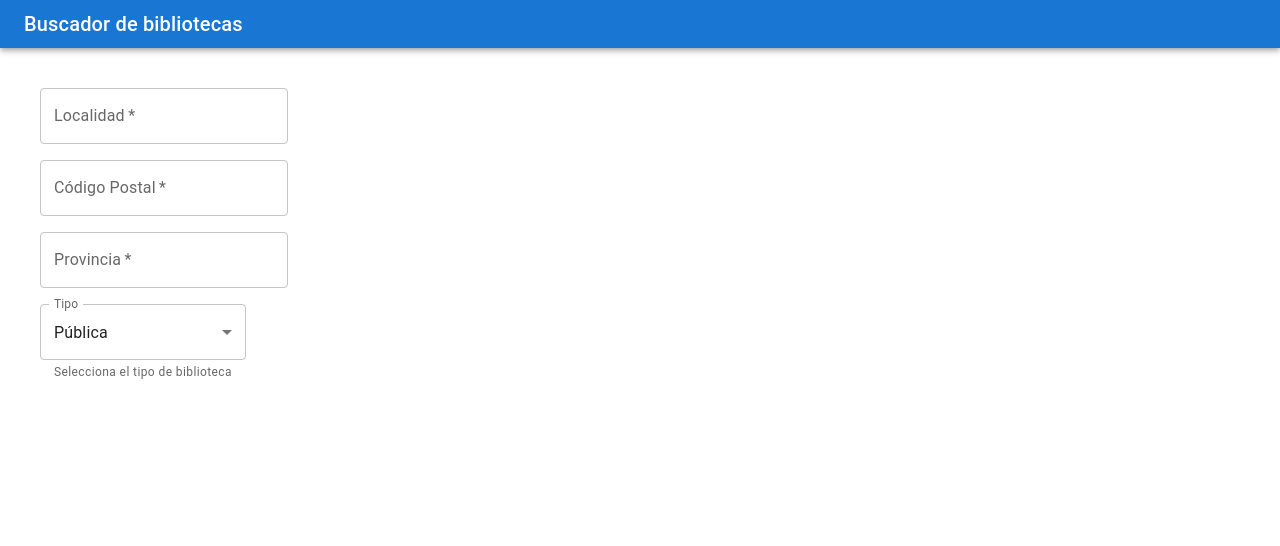
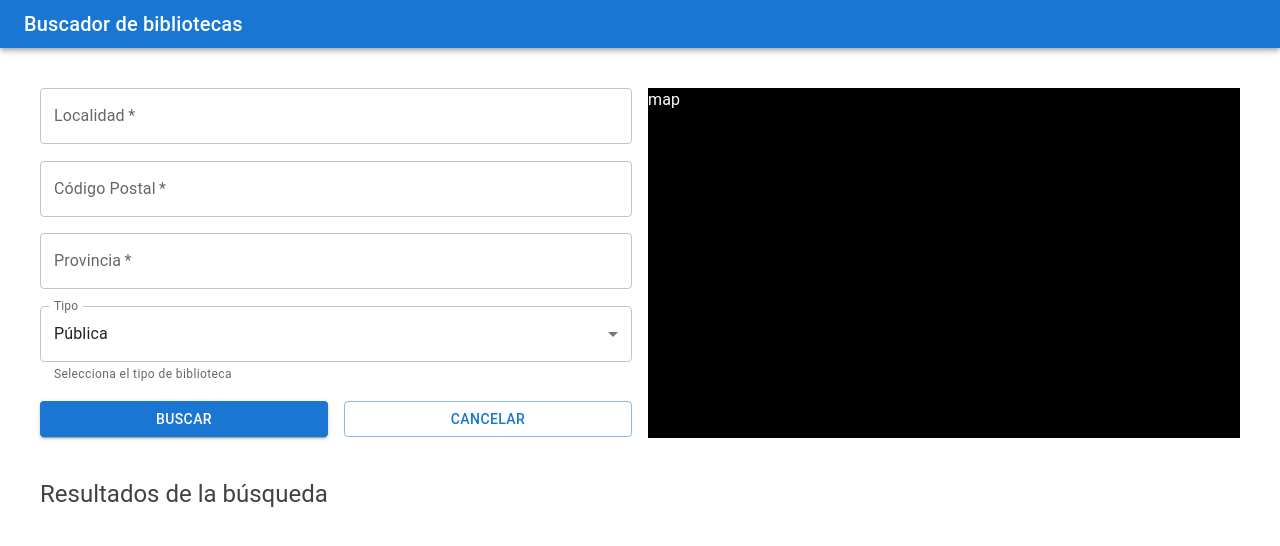
Before and after one commit to airamhr9/iei-frontend, a React (Create React App) app: page / in a window 1280 px wide. Shown: the top 546 px of the page. Built offline with nearby package versions, Linux system fonts and the light colour scheme.

Commit message:
Formulario de búsqueda con estado en tiempo real

```diff
--- a/src/components/Form.jsx
+++ b/src/components/Form.jsx
@@ -1,48 +1,82 @@
-import { Box, TextField, MenuItem, Grid } from "@mui/material";
-import { useState } from "react";
+import {
+  Box,
+  TextField,
+  MenuItem,
+  Grid,
+  Button,
+  Typography,
+} from "@mui/material";
+import { useEffect, useState } from "react";
 
 const tiposBiblioteca = ["Pública", "Privada"];
 
 export default function Form() {
   const [tipoBiblioteca, setTipoBiblioteca] = useState("Pública");
+  const [estadoFormulario, setEstadoFormulario] = useState({
+    localidad: "",
+    codPostal: "",
+    provincia: "",
+    tipoBiblioteca: tipoBiblioteca,
+  });
+
+  const handleFormChange = (e) => {
+    const { name, value } = e.target;
+    setEstadoFormulario((prevState) => ({
+      ...prevState,
+      [name]: value,
+    }));
+  };
 
   const handleChangeTipo = (event) => {
-    setTipoBiblioteca(event.target.value);
+    setTipoBiblioteca(event.target.textContent);
+    handleFormChange(event);
   };
 
+  useEffect(() => {
+    console.log(estadoFormulario);
+  }, [estadoFormulario]);
+
   return (
-    <Box component="form" ml={5} mt={5}>
+    <Box component="form" m={5}>
       <Grid container spacing={2}>
+        <Grid container item xs={6} spacing={2}>
           <Grid item xs={12}>
             <TextField
               required
-            id="localidad"
+              fullWidth
+              name="localidad"
               label="Localidad"
-            defaultValue=""
+              onChange={handleFormChange}
+              value={estadoFormulario.localidad}
             />
           </Grid>
           <Grid item xs={12}>
             <TextField
+              fullWidth
               required
-            id="codPostal"
+              name="codPostal"
               label="Código Postal"
-            defaultValue=""
+              onChange={handleFormChange}
+              value={estadoFormulario.codPostal}
             />
           </Grid>
           <Grid item xs={12}>
             <TextField
+              fullWidth
               required
-            id="provincia"
+              name="provincia"
               label="Provincia"
-            defaultValue=""
+              onChange={handleFormChange}
+              value={estadoFormulario.provincia}
             />
           </Grid>
           <Grid item xs={12}>
             <TextField
-            id="tipoBiblioteca"
+              fullWidth
+              name="tipoBiblioteca"
               select
               label="Tipo"
-            value={tipoBiblioteca}
+              value={estadoFormulario.tipoBiblioteca}
               onChange={handleChangeTipo}
               helperText="Selecciona el tipo de biblioteca"
             >
@@ -53,7 +87,28 @@ export default function Form() {
               ))}
             </TextField>
           </Grid>
+          <Grid item xs={6}>
+            <Button fullWidth variant="contained">
+              Buscar
+            </Button>
           </Grid>
+          <Grid item xs={6}>
+            <Button fullWidth variant="outlined">
+              Cancelar
+            </Button>
+          </Grid>
+        </Grid>
+        <Grid item xs={6}>
+          <Box height="350px" bgcolor="black">
+            <Typography color="white">map</Typography>
+          </Box>
+        </Grid>
+      </Grid>
+      <Box mt={5}>
+        <Typography variant="h5" color="#424242">
+          Resultados de la búsqueda
+        </Typography>
+      </Box>
     </Box>
   );
 }
```
Lines whose indentation alone changed are shown as unchanged.
